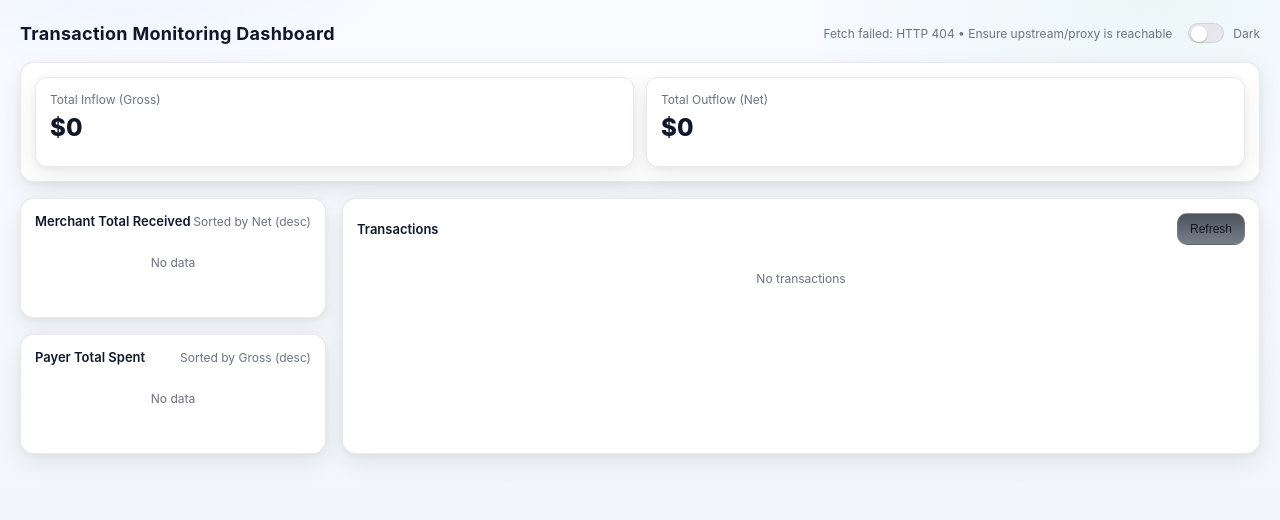
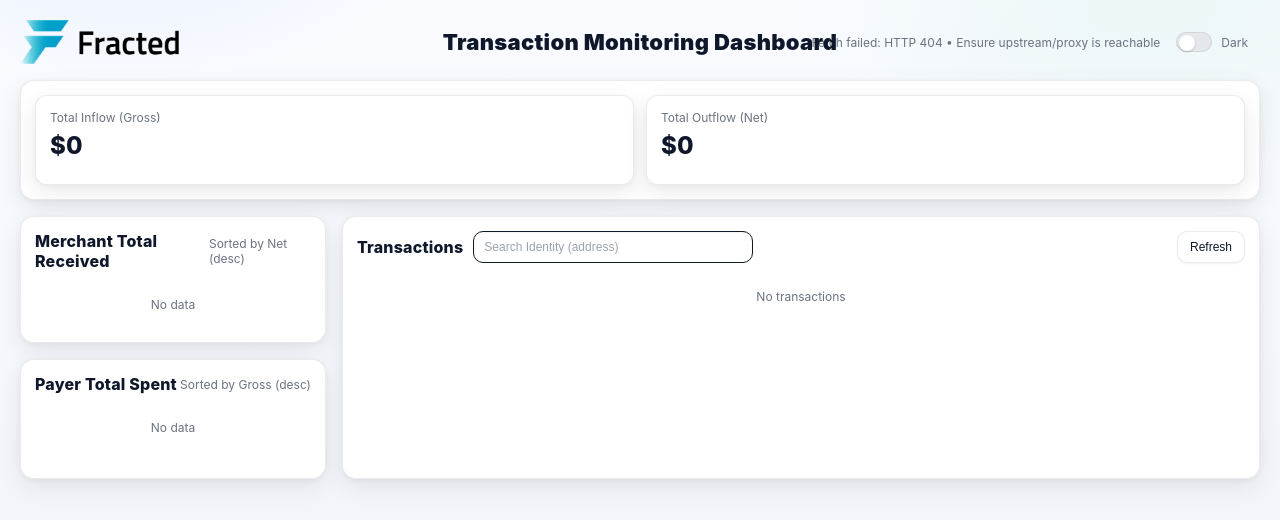
Before and after one commit to goheesheng/fracted, a website: page dashboard/index.html in a window 1280 px wide. Drawn offline with Linux system fonts and the light colour scheme; no server answers.

Commit message:
feat: add search bar & logo to dashboard

```diff
--- a/dashboard/app.js
+++ b/dashboard/app.js
@@ -5,6 +5,7 @@
   const el = {
     status: document.getElementById('status'),
     themeSwitch: document.getElementById('theme-switch'),
+    searchInput: document.getElementById('search-input'),
     inflow: document.getElementById('kpi-inflow'),
     outflow: document.getElementById('kpi-outflow'),
     merchantList: document.getElementById('merchant-list'),
@@ -20,9 +21,17 @@
     modalBody: document.getElementById('modal-body'),
   };
 
+  let currentList = [];
+
   function formatMoney(num) {
     if (!isFinite(num)) return '$0';
     return '$' + Number(num).toLocaleString(undefined, { maximumFractionDigits: 2 });
+  }
+
+  function getSearchFiltered(list) {
+    const q = (el.searchInput && el.searchInput.value || '').trim().toLowerCase();
+    if (!q) return list;
+    return list.filter(tx => String(tx.Merchant || '').toLowerCase().includes(q));
   }
 
   function hueFromString(str) {
@@ -249,7 +258,8 @@
 
       const stickToTop = isNearTop(el.ongoingList);
       const allTx = [...list].sort((a, b) => (b.__ts || 0) - (a.__ts || 0));
-      renderOngoing(allTx);
+      currentList = allTx;
+      renderOngoing(getSearchFiltered(allTx));
       if (stickToTop) scrollToTop(el.ongoingList);
 
       const ms = Date.now() - start;
@@ -283,6 +293,16 @@
 
   el.refreshBtn.addEventListener('click', () => { load(); });
 
+  function debounce(fn, wait) {
+    let t; return function(...args){ clearTimeout(t); t = setTimeout(() => fn.apply(this, args), wait); };
+  }
+  const onSearch = debounce(() => {
+    const stickToTop = isNearTop(el.ongoingList);
+    renderOngoing(getSearchFiltered(currentList));
+    if (stickToTop) scrollToTop(el.ongoingList);
+  }, 200);
+  if (el.searchInput) el.searchInput.addEventListener('input', onSearch);
+
   loadTheme();
   load();
   setInterval(load, POLL_MS);
--- a/dashboard/index.html
+++ b/dashboard/index.html
@@ -9,7 +9,11 @@
 <body>
   <div id="app">
     <header class="app-header">
-      <h1>Transaction Monitoring Dashboard</h1>
+      <div class="brand">
+        <img src="logodark.png" alt="Company logo" class="logo light" />
+        <img src="logowhite.png" alt="Company logo" class="logo dark" />
+      </div>
+      <h1 class="page-title">Transaction Monitoring Dashboard</h1>
       <div class="header-actions">
         <div class="status" id="status">Loading...</div>
         <label class="theme-toggle" title="Toggle dark mode">
@@ -51,7 +55,10 @@
 
       <section class="card list wide" aria-label="Transactions">
         <div class="card-header">
-          <h2>Transactions</h2>
+          <div class="left-controls">
+            <h2>Transactions</h2>
+            <input class="search-input" id="search-input" type="text" placeholder="Search Identity (address)" aria-label="Search Identity" />
+          </div>
           <div class="actions">
             <button id="refresh-btn" title="Refresh now">Refresh</button>
           </div>
--- a/dashboard/styles.css
+++ b/dashboard/styles.css
@@ -31,8 +31,16 @@ body {
 
 #app { max-width: 1440px; margin: 0 auto; padding: 20px; }
 
-.app-header { display: flex; align-items: center; justify-content: space-between; margin-bottom: 16px; }
-.app-header h1 { color: var(--text); font-size: 18px; margin: 0; letter-spacing: .3px; }
+.app-header { position: relative; display: grid; grid-template-columns: auto 1fr auto; align-items: center; gap: 12px; margin-bottom: 16px; }
+.app-header h1, .page-title { color: var(--text); font-size: 22px; margin: 0; letter-spacing: .3px; font-weight: 900; text-align: center; }
+.page-title { position: absolute; left: 50%; transform: translateX(-50%); white-space: nowrap; pointer-events: none; z-index: 0; }
+.brand { display:flex; align-items:center; gap:8px; }
+.brand { justify-self: start; }
+.header-actions { justify-self: end; }
+.logo { height: 44px; width: auto; display: none; }
+.logo.light { display: inline-block; }
+body.dark .logo.light { display: none; }
+body.dark .logo.dark { display: inline-block; }
 .status { color: var(--muted); font-size: 12px; }
 
 .header-actions { display:flex; align-items:center; gap:12px; }
@@ -67,15 +75,33 @@ body {
 .card-header { display: flex; align-items: center; justify-content: space-between; margin-bottom: 10px; }
 .card-header h2 { font-size: 13px; color: var(--text); margin: 0; font-weight: 600; }
 .card-header .hint { font-size: 12px; color: var(--muted); }
+.left-controls { display:flex; align-items:center; gap:10px; }
+.card.list .card-header h2 { font-size: 16px; font-weight: 800; letter-spacing: .2px; }
+.search-input {
+  width: 280px;
+  max-width: 42vw;
+  padding: 8px 10px;
+  border: 1px solid #111827; /* darker border for higher visibility */
+  border-radius: 10px;
+  background: #ffffff;
+  color: var(--text);
+  box-shadow: 0 1px 2px rgba(0,0,0,.05) inset;
+  outline: none;
+  font-size: 12px;
+  transition: box-shadow .15s ease, border-color .15s ease, background-color .15s ease;
+}
+.search-input::placeholder { color: #9ca3af; }
+.search-input:hover { box-shadow: 0 2px 6px rgba(0,0,0,.08), 0 1px 2px rgba(0,0,0,.06) inset; }
+.search-input:focus { border-color: #2563eb; box-shadow: 0 0 0 3px rgba(37,99,235,0.15), 0 1px 2px rgba(0,0,0,.05) inset; background: #fff; }
 .card .actions button {
-  background: linear-gradient(180deg, rgba(31,41,55,.8), rgba(31,41,55,.6));
-  color: var(--text);
-  border: 1px solid rgba(255,255,255,0.12);
+  background: #ffffff;
+  color: #0f172a;
+  border: 1px solid var(--border);
   border-radius: 10px;
   padding: 8px 12px; cursor: pointer; font-size: 12px;
-  transition: all .15s ease;
+  transition: all .15s ease; box-shadow: 0 1px 2px rgba(0,0,0,.05);
 }
-.card .actions button:hover { transform: translateY(-1px); background: rgba(55,65,81,.7); }
+.card .actions button:hover { transform: translateY(-1px); background: #f3f4f6; }
 
 .kpis { grid-area: kpis; display: grid; grid-template-columns: repeat(2, minmax(0,1fr)); gap: 12px; }
 .kpi { background: #ffffff; border: 1px solid var(--border); border-radius: 12px; padding: 14px; box-shadow: var(--shadow); }
@@ -145,6 +171,7 @@ body {
 
 /* Responsive */
 @media (max-width: 1000px) {
+  .logo { height: 28px; }
   .grid {
     grid-template-columns: 1fr;
     grid-template-areas:
@@ -194,3 +221,8 @@ body.dark .theme-toggle input { background: #374151; border-color: rgba(255,255,
 body.dark .theme-toggle input:checked { background: #111827; }
 body.dark .scroll::-webkit-scrollbar-thumb { background: rgba(148,163,184,0.45); }
 body.dark .tx-row:hover { background: rgba(255,255,255,0.06); }
+body.dark .card .actions button { background: linear-gradient(180deg, rgba(31,41,55,.9), rgba(31,41,55,.7)); color: #e5e7eb; border-color: rgba(255,255,255,0.18); box-shadow: 0 1px 2px rgba(0,0,0,.4); }
+body.dark .card .actions button:hover { background: rgba(55,65,81,.8); }
+body.dark .search-input { background: rgba(255,255,255,0.06); color: #e5e7eb; border-color: rgba(255,255,255,0.18); box-shadow: 0 1px 2px rgba(0,0,0,.35) inset; }
+body.dark .search-input:hover { box-shadow: 0 2px 6px rgba(0,0,0,.55), 0 1px 2px rgba(0,0,0,.35) inset; }
+body.dark .search-input:focus { border-color: #60a5fa; box-shadow: 0 0 0 3px rgba(96,165,250,0.25), 0 1px 2px rgba(0,0,0,.35) inset; background: rgba(255,255,255,0.06); }
```
Also changed, not shown: dashboard/logodark.png (added), dashboard/logowhite.png (added).
